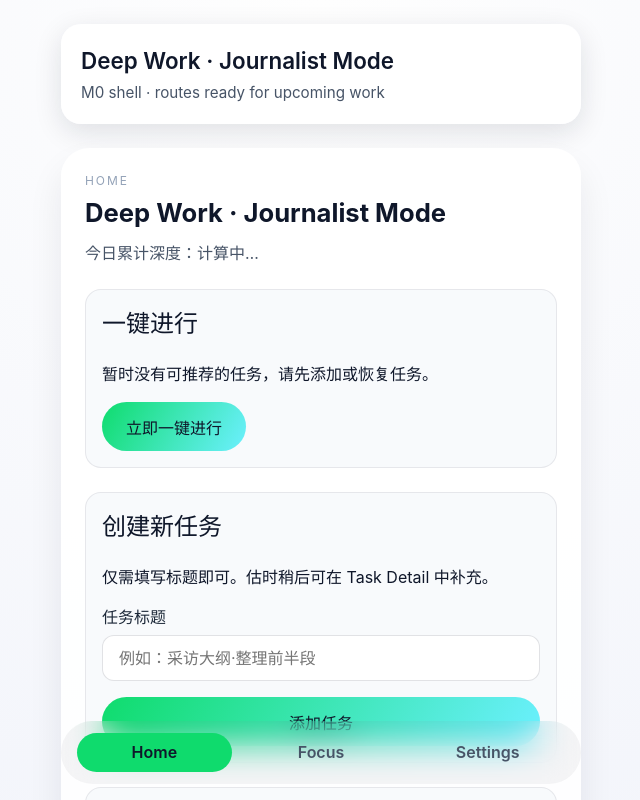
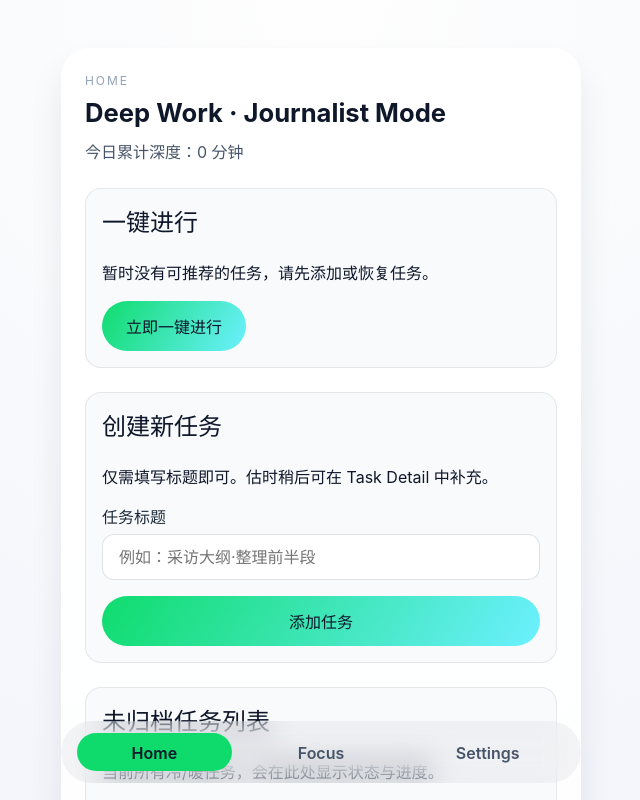
Before and after one commit to xiyanliao/deep-work, a React (Vite) app: page / in a window 1280 px wide. Shown: the top 800 px of the page, without its empty margins (319-959 px from the left). Built offline with nearby package versions, Linux system fonts and the light colour scheme.

Commit message:
删去home page顶部漂浮的标题板块

```diff
--- a/src/App.tsx
+++ b/src/App.tsx
@@ -13,13 +13,6 @@ const navLinks = [
 function App() {
   return (
     <div className="app-shell">
-      <header className="app-header">
-        <div>
-          <p className="app-title">Deep Work · Journalist Mode</p>
-          <p className="app-tagline">M0 shell · routes ready for upcoming work</p>
-        </div>
-      </header>
-
       <main className="app-main">
         <Routes>
           <Route path="/" element={<HomePage />} />
```
